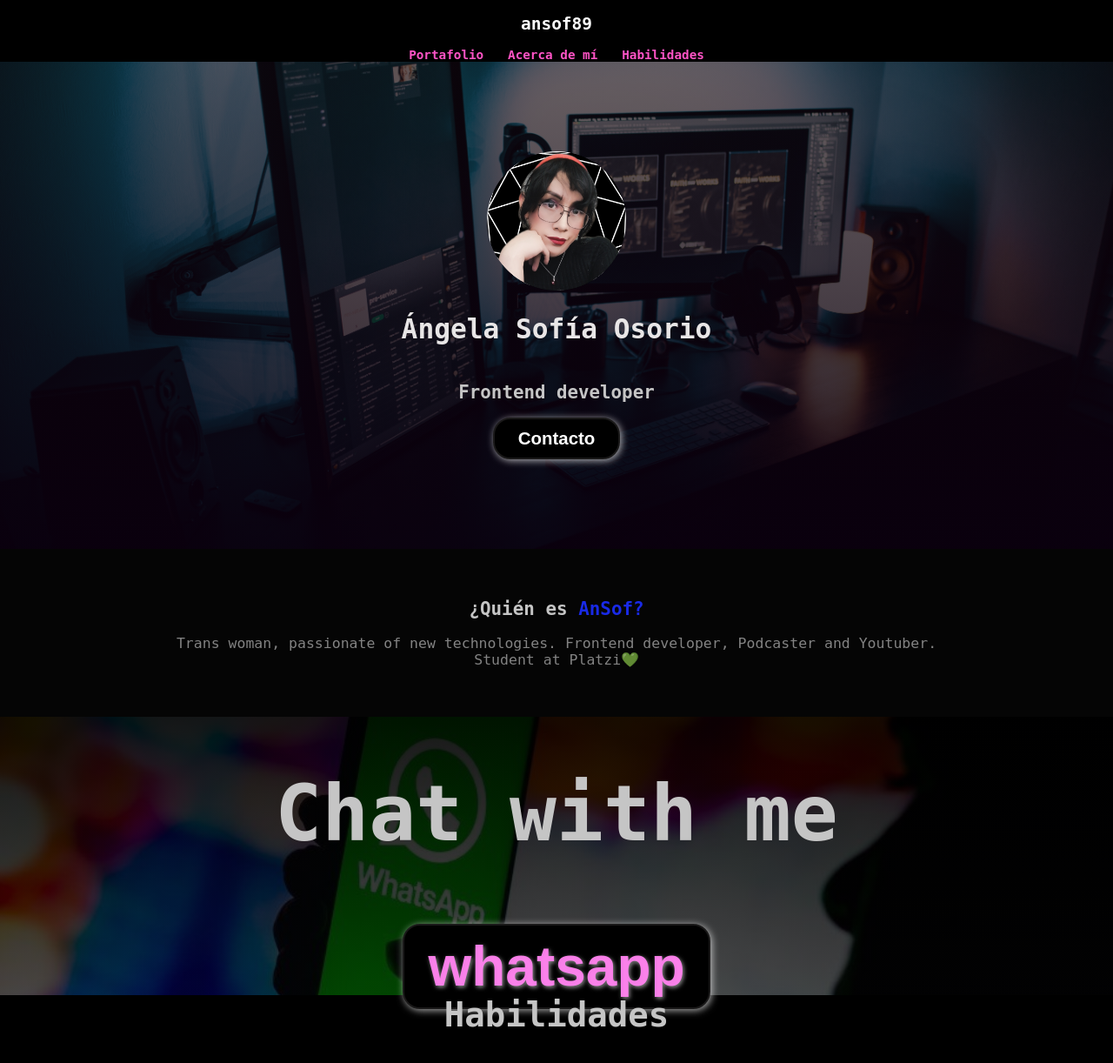
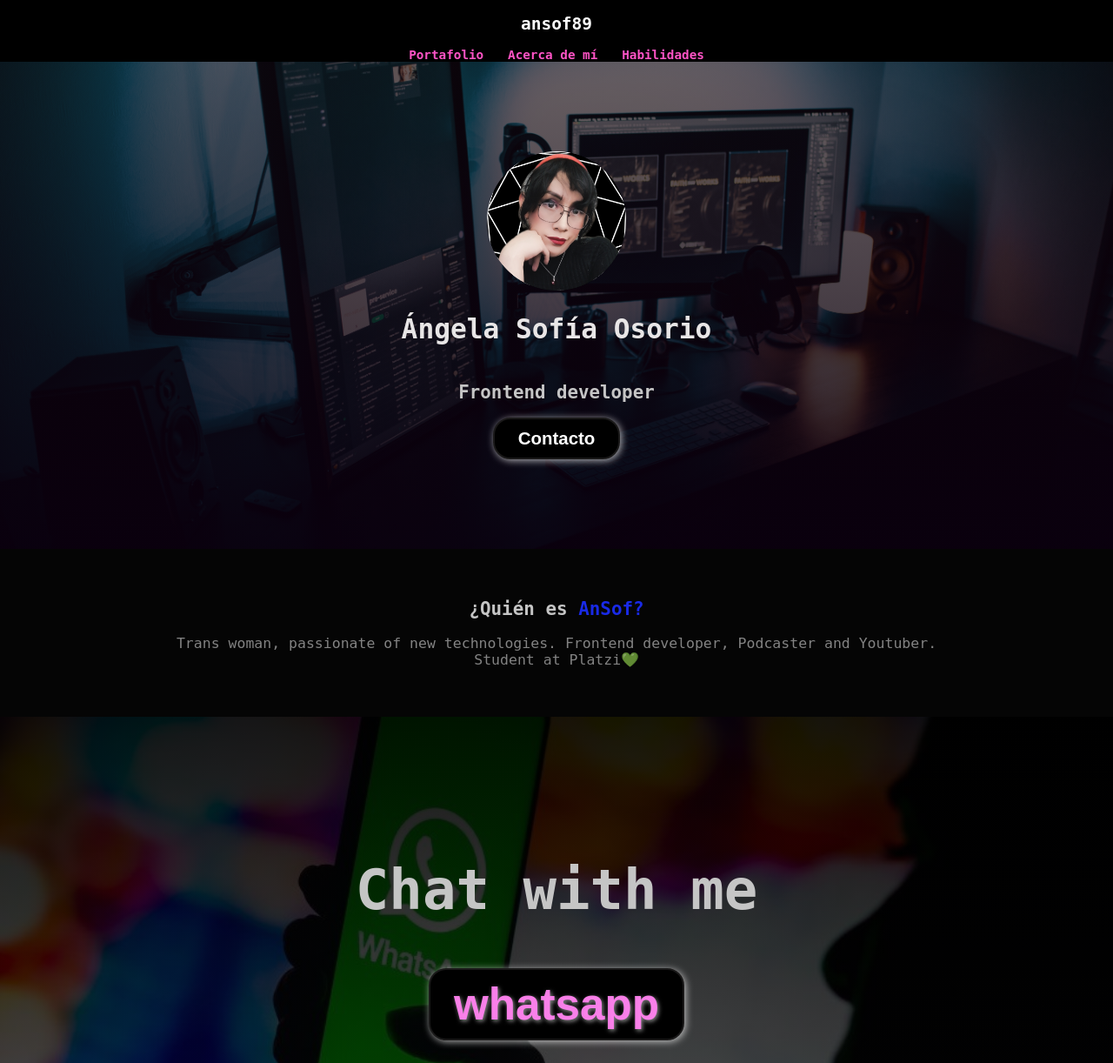
Before and after one commit to SofiDevO/SofiDev-landingpage, a PHP site: page / in a window 1280 px wide. Shown: the top 1222 px of the page at 87% size. Run offline with PHP 8.4, Linux system fonts and the light colour scheme; grey boxes are pictures that could not be loaded.

Commit message:
whatsapp height  was changed

```diff
--- a/styles.css
+++ b/styles.css
@@ -151,7 +151,7 @@ header a:hover{
   align-items: center;
   text-align: center;
   background-color: rgb(5, 5, 5);
-  height: 40vh;
+  height: 60vh;
   padding: 100px 1px;
   background-image: linear-gradient(
     0deg,
@@ -165,12 +165,12 @@ header a:hover{
 }
 
 #whatsapp h2{
-  font-size: 7vw;
+  font-size: 5vw;
 
 }
 
 #whatsapp button{
-  font-size: 5vw;
+  font-size: 4vw;
   color: rgba(255, 129, 238, 0.959);
   text-shadow: 1.5px 1.5px 5px rgba(255, 255, 255, 0.541);
 }
```
